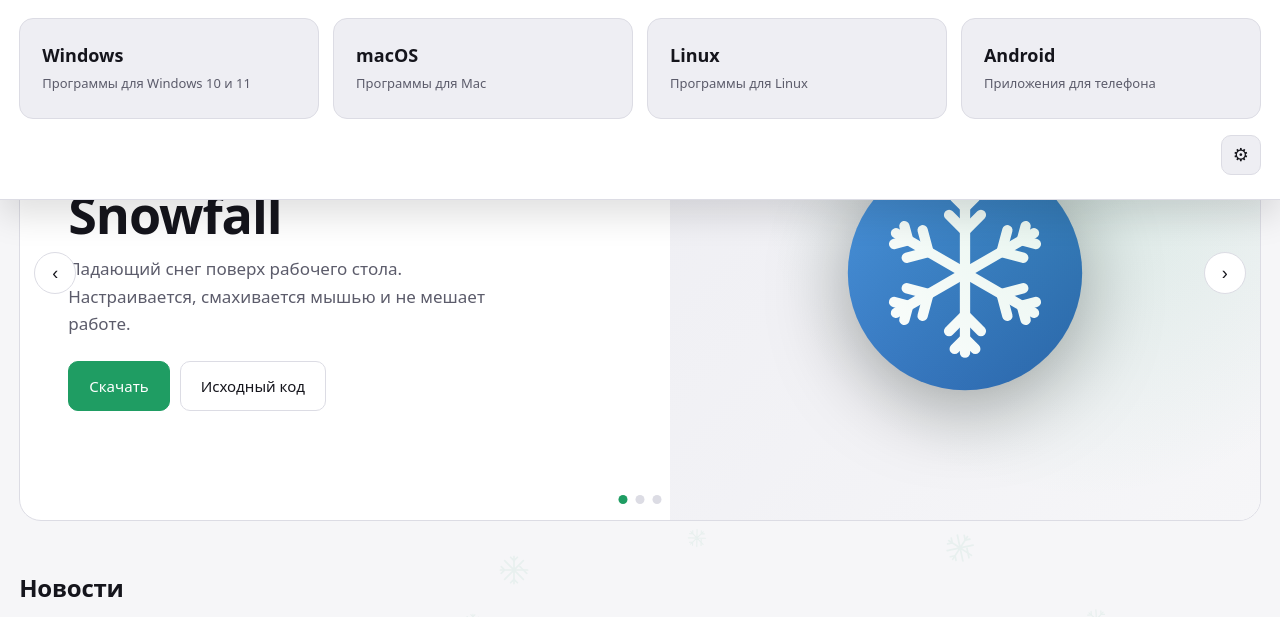
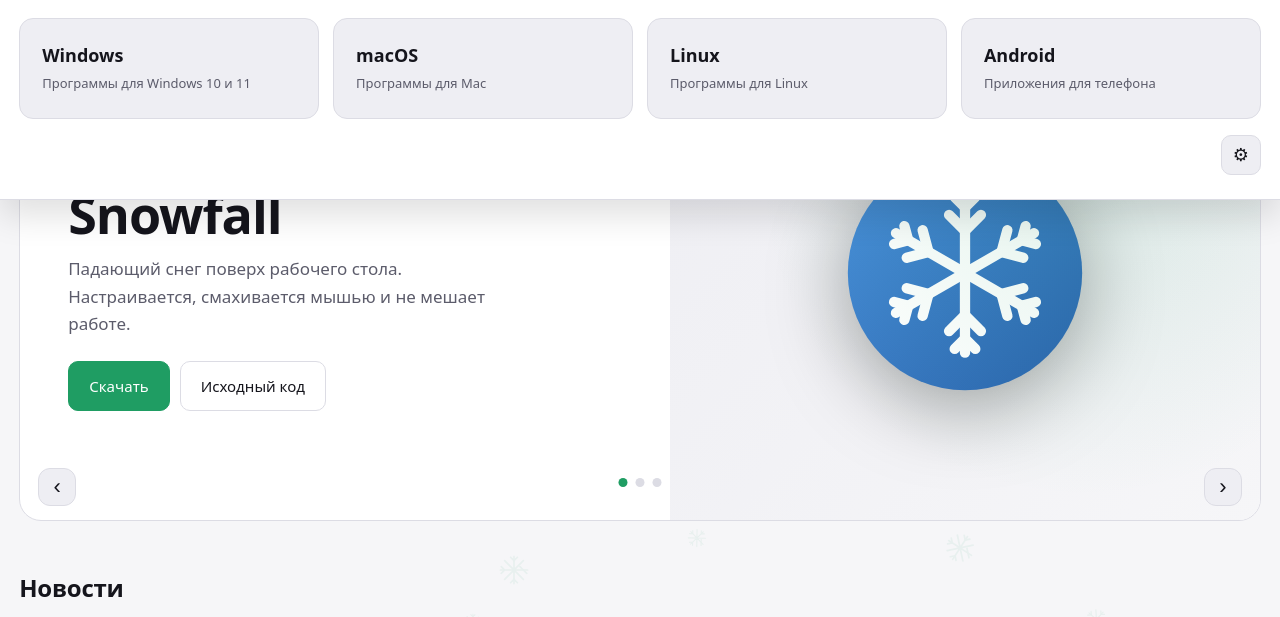
Before and after one commit to xLeSniKx/xLeSniKx.github.io, a plain HTML site: page index.html in a window 1280 px wide. Shown: the part 109-726 px from the top of the page. Drawn offline with Linux system fonts and the light colour scheme.

Commit message:
index.html

```diff
--- a/index.html
+++ b/index.html
@@ -110,11 +110,11 @@
   .slide-media img { width: min(55%, 240px); height: auto; filter: drop-shadow(0 16px 40px rgba(0,0,0,0.35)); }
   .slide-media::after { content: ""; position: absolute; inset: 0; background: radial-gradient(circle at 70% 30%, var(--accent), transparent 60%); opacity: 0.12; pointer-events: none; }
 
-  .arrow { position: absolute; top: 50%; transform: translateY(-50%); z-index: 3; width: 42px; height: 42px; border-radius: 50%; border: 0.5px solid var(--border); background: var(--surface); color: var(--text); cursor: pointer; font-size: 18px; }
-  .arrow:hover { border-color: var(--accent); }
-  .arrow.prev { left: 14px; }
-  .arrow.next { right: 14px; }
-  .dots { position: absolute; left: 50%; bottom: 16px; transform: translateX(-50%); display: flex; gap: 8px; z-index: 3; }
+  .arrow { position: absolute; bottom: 14px; z-index: 3; width: 38px; height: 38px; border-radius: 12px; border: 0.5px solid var(--border); background: var(--surface-2); color: var(--text); cursor: pointer; font-size: 22px; line-height: 1; display: flex; align-items: center; justify-content: center; transition: background 0.2s ease, color 0.2s ease, border-color 0.2s ease; }
+  .arrow:hover { background: var(--accent); color: var(--on-accent); border-color: var(--accent); }
+  .arrow.prev { left: 18px; }
+  .arrow.next { right: 18px; }
+  .dots { position: absolute; left: 50%; bottom: 33px; transform: translateX(-50%); display: flex; gap: 8px; z-index: 3; }
   .dot { width: 9px; height: 9px; border-radius: 50%; border: none; background: var(--border); cursor: pointer; padding: 0; }
   .dot.active { background: var(--accent); }
 
```
